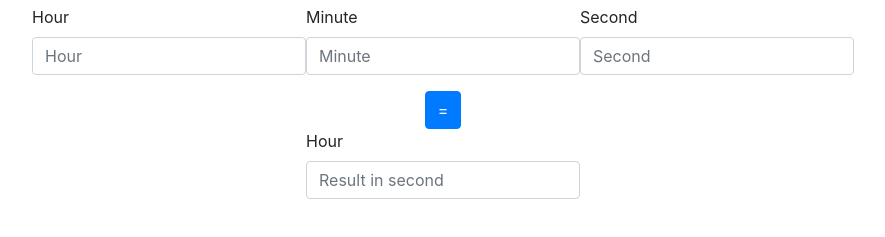
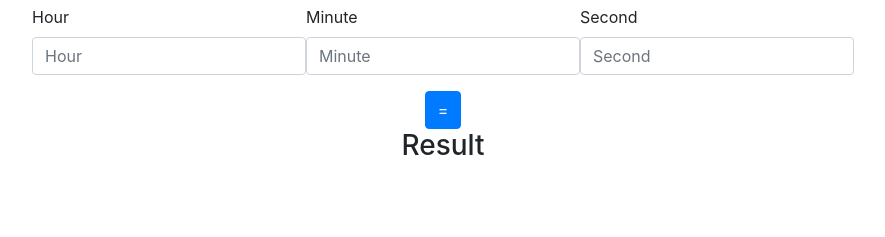
Before and after one commit to gunturkh/learn-js, a plain HTML site: page javascript-project/calculator-time/index.html in a window 1280 px wide. Shown: the part 51-288 px from the top of the page, without its empty margins (197-1082 px from the left). Drawn offline with nearby package versions, Linux system fonts and the light colour scheme.

Commit message:
Change result with h3 element

```diff
--- a/javascript-project/calculator-time/index.html
+++ b/javascript-project/calculator-time/index.html
@@ -8,6 +8,7 @@
     <link rel="stylesheet" href="https://stackpath.bootstrapcdn.com/bootstrap/4.1.2/css/bootstrap.min.css" integrity="sha384-Smlep5jCw/wG7hdkwQ/Z5nLIefveQRIY9nfy6xoR1uRYBtpZgI6339F5dgvm/e9B"
         crossorigin="anonymous">
     <link rel="stylesheet" type="text/css" media="screen" href="index.css" />
+    <script src="https://code.jquery.com/jquery-3.3.1.slim.min.js"></script>
 
 </head>
 
@@ -39,14 +40,17 @@
             </div>
 
             <div class="row justify-content-center">
+
                 <button type="submit" class="btn btn-primary">=</button>
+
             </div>
 
             <div class="row justify-content-center">
+
                 <div class="form-group">
-                    <label for="result-in-second-form">Hour</label>
-                    <input type="number" class="form-control" id="result-in-second" placeholder="Result in second">
+                    <h3 class="result" id="result-in-second">Result</h3>
                 </div>
+
             </div>
         </form>
     </div>
@@ -55,7 +59,7 @@
 
 
     <script src="index.js"></script>
-    <script src="https://code.jquery.com/jquery-3.3.1.slim.min.js"></script>
+
 </body>
 
 </html>
```
